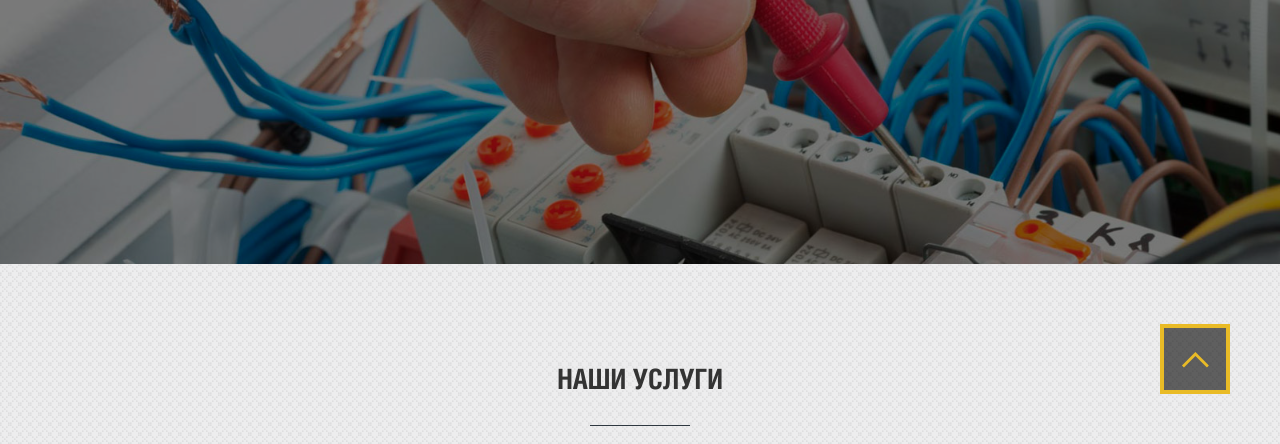
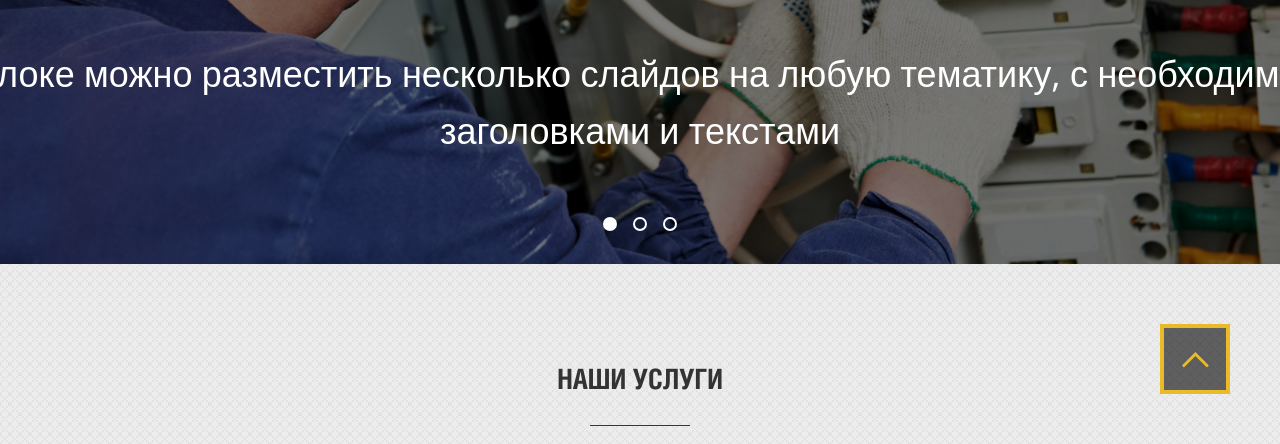
Before and after one commit to savchenko-orient/diplom_glo, a website: page index.html in a window 1280 px wide. Shown: the part 356-800 px from the top of the page. Drawn offline with nearby package versions, Linux system fonts and the light colour scheme; files whose address does not match are found by name.

Commit message:
add slider serviseCarousel

```diff
--- a/css/style.css
+++ b/css/style.css
@@ -932,8 +932,8 @@ video#video_background {
 		height: 520px;
 	}
 	.top-slider .table {
-		opacity: 0;
-		visibility: hidden;
+		opacity: 1;
+		visibility: visible;
 		-webkit-transform: scale(1.5);
 		-ms-transform: scale(1.5);
 		-o-transform: scale(1.5);
--- a/index.html
+++ b/index.html
@@ -142,6 +142,11 @@
 					</div>
 				</div>
 			</div>
+			<ul class="slick-dots">
+			<li class="slick-active"></li>
+			<li></li>
+			<li></li>
+			</ul>
 
 		</div>
 		<!-- * * * * * * Top slider: end * * * * * * -->
--- a/src/modules/script.js
+++ b/src/modules/script.js
@@ -23,7 +23,6 @@ const modalWindow = () => {
 
 
 };
-
 modalWindow();
 
 const topMenu = () => {
@@ -43,5 +42,68 @@ const topMenu = () => {
 		});
 	}
 };
+topMenu();
 
-topMenu();
+const slider = () => {
+    const sliderItems = document.querySelectorAll('.item');
+
+    let slideIndex = 0,
+        interval,
+        slide = sliderItems[slideIndex];
+
+    const prevSlide = () => {
+        slide.style.display = 'none';
+    };
+
+    const nextSlide = () => {
+        slide.style.display = 'block';
+    };
+
+    const autoPlay = () => {
+        prevSlide();
+        slideIndex++;
+        if (slideIndex >= sliderItems.length) {
+            slideIndex = 0;
+        }
+        slide = sliderItems[slideIndex];
+        nextSlide();
+    };
+
+    const runSlider = (time = 3000) => {
+        interval = setInterval(autoPlay, time);
+    };
+    runSlider();
+};
+slider();
+
+const serviseCarousel = () => {
+    const container = document.querySelectorAll('.container')[5],
+        elements = document.querySelectorAll('.col-sm-6.col-md-4');
+    const modalCallback = document.querySelector('#callback'),
+		modalClose = document.querySelector('.modal-close'),
+		modalOverlay = document.querySelector('.modal-overlay'),
+		callbackBtn = document.querySelectorAll('.callback-btn')[1];
+
+    const showModal = () => {
+		modalCallback.style.display = 'block';
+		modalOverlay.style.display = 'block';
+	};
+
+	const closeModal = () => {
+		modalCallback.style.display = 'none';
+		modalOverlay.style.display = 'none';
+	};
+
+    container.addEventListener('click', (event) => {
+        let target = event.target;
+        console.log(target);
+        if (target.classList.contains('fancyboxModal')) {
+            showModal();
+	modalClose.addEventListener('click', closeModal);
+	modalOverlay.addEventListener('click', closeModal);
+        }
+
+    });
+
+};
+serviseCarousel();
```
